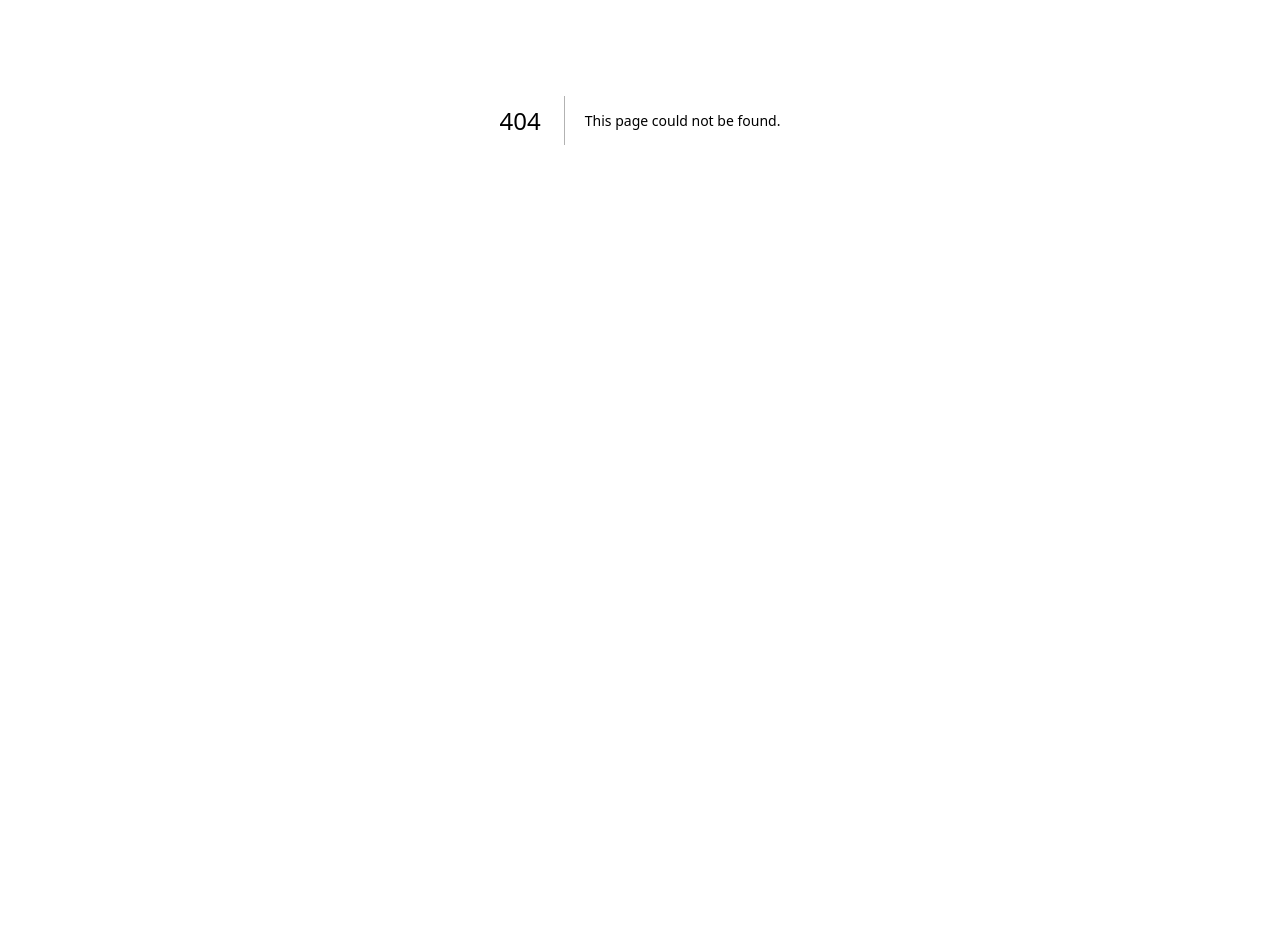
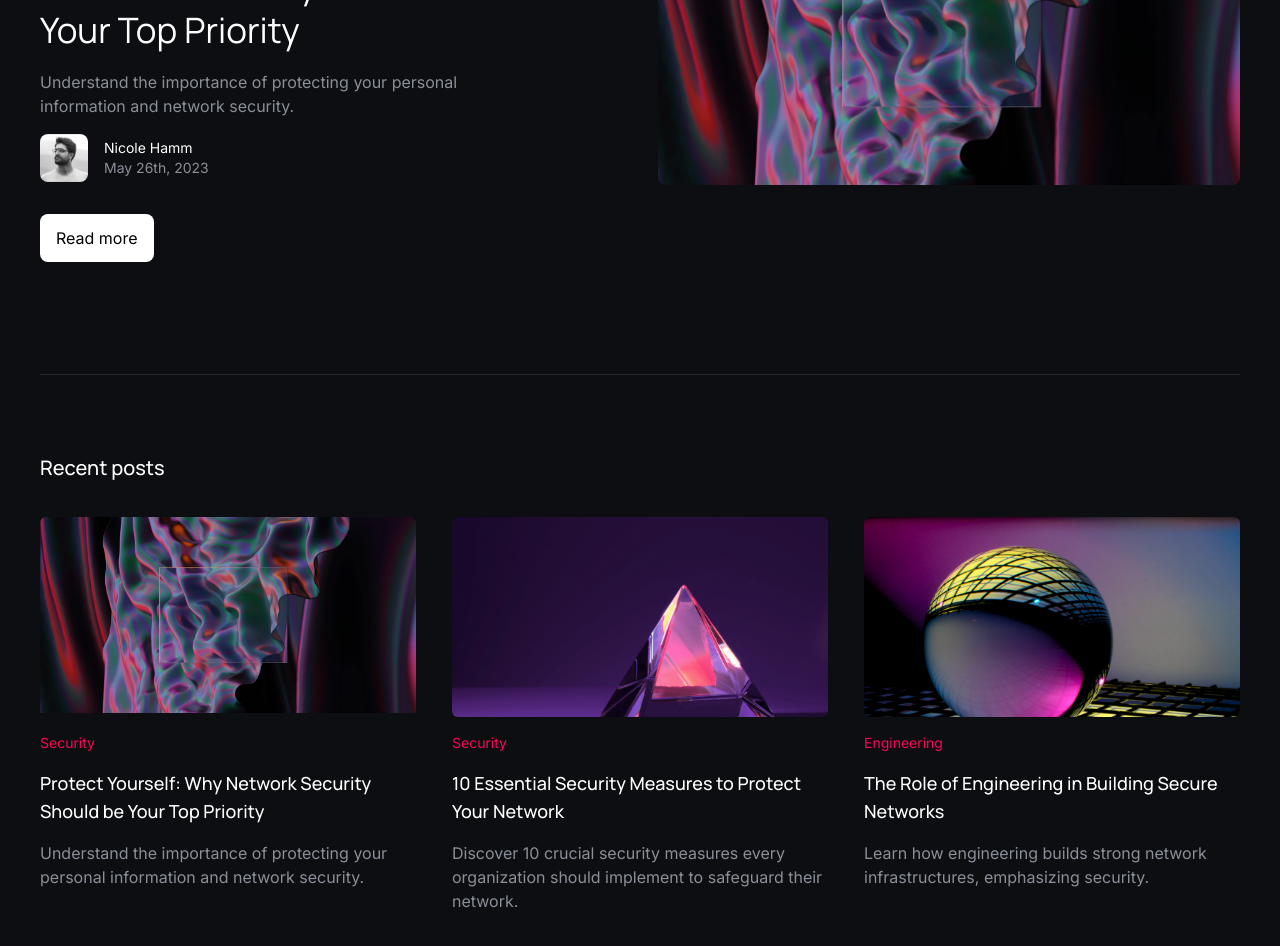
Before and after one commit to iamendy/nue, a Next.js app: page /blog in a window 1280 px wide. Before the commit this address had no page. Shown: the part 280-1226 px from the top of the page. Before the commit the page ends 800 px from the top, so only its background shows below. Built offline with nearby package versions, Linux system fonts and the light colour scheme.

Commit message:
updated: completed blog page

```diff
--- a/src/components/Navbar.tsx
+++ b/src/components/Navbar.tsx
@@ -16,7 +16,7 @@ const Navbar = () => {
         <Link href="/pricing" className="hover:text-red">
           Pricing
         </Link>
-        <Link href="#" className="hover:text-red">
+        <Link href="/blog" className="hover:text-red">
           Blog
         </Link>
         <Link href="#" className="hover:text-red">
--- /dev/null
+++ b/src/pages/blog.tsx
@@ -0,0 +1,135 @@
+import Layout from "@/components/Layout";
+
+const Blog = () => {
+  return (
+    <Layout>
+      <section className="px-4 py-10 lg:pt-20 lg:pb-0 lg:px-10 ">
+        <div className="lg:flex lg:space-x-9 pb-14 border-b border-b-features/20">
+          <div className="mb-8 lg:mb-14 lg:flex-1">
+            <h3 className="text-sm text-red leading-[1.5em] mb-4">Security</h3>
+            <h1 className="font-manrope text-[25px] leading-[130%] mb-4 pr-3 lg:text-[35px] lg:w-[80%]">
+              Protect Yourself: Why Network Security Should be Your Top Priority
+            </h1>
+            <p className="text-[16px] text-features leading-[1.5em] mb-4 pr-3 lg:w-[80%]">
+              Understand the importance of protecting your personal information
+              and network security.
+            </p>
+
+            <div className="flex items-center space-x-4 mb-8">
+              <div className="w-12 h-12 rounded-lg overflow-hidden">
+                <img
+                  src="/img/user1.webp"
+                  alt="Nicole Hamm"
+                  className="object-cover w-full h-full"
+                />
+              </div>
+              <div className="text-sm">
+                <p className="">Nicole Hamm</p>
+                <p className="text-features">May 26th, 2023</p>
+              </div>
+            </div>
+
+            <div>
+              <button className="p-2 bg-white text-black rounded-lg transition-colors lg:py-3 lg:px-4 hover:bg-red hover:text-white">
+                Read more
+              </button>
+            </div>
+          </div>
+
+          <div className="w-full h-[200px] lg:h-max rounded-lg overflow-hidden lg:flex-1 items-stretch">
+            <img
+              className="w-full h-full"
+              src="/img/blog1.webp"
+              alt="Protect Yourself: Why Network Security Should be Your Top Priority"
+            />
+          </div>
+        </div>
+      </section>
+
+      <section className="px-4 py-10 lg:py-20 lg:px-10 ">
+        <h1 className="text-[20px] font-manrope font-medium leading-[130%] mb-9">
+          Recent posts
+        </h1>
+
+        <div className="space-y-14 lg:space-y-0 lg:flex lg:gap-x-9">
+          <div className="flex lg:flex-1 flex-col space-y-4">
+            <div className="w-full h-[200px] rounded-md overflow-hidden">
+              <img src="/img/blog1.webp" alt="" />
+            </div>
+            <span className="text-sm text-red">Security</span>
+            <h3 className="font-manrope text-lg font-medium">
+              Protect Yourself: Why Network Security Should be Your Top Priority
+            </h3>
+            <p className="text-features">
+              Understand the importance of protecting your personal information
+              and network security.
+            </p>
+          </div>
+
+          <div className="flex flex-col space-y-4 lg:flex-1">
+            <div className="w-full h-[200px] rounded-md overflow-hidden">
+              <img src="/img/blog2.webp" alt="" />
+            </div>
+            <span className="text-sm text-red">Security</span>
+            <h3 className="font-manrope text-lg font-medium">
+              10 Essential Security Measures to Protect Your Network
+            </h3>
+            <p className="text-features">
+              Discover 10 crucial security measures every organization should
+              implement to safeguard their network.
+            </p>
+          </div>
+
+          <div className="flex flex-col space-y-4 lg:flex-1">
+            <div className="w-full h-[200px] rounded-md overflow-hidden">
+              <img src="/img/blog4.webp" alt="" />
+            </div>
+            <span className="text-sm text-red">Engineering</span>
+            <h3 className="font-manrope text-lg font-medium">
+              The Role of Engineering in Building Secure Networks
+            </h3>
+            <p className="text-features">
+              Learn how engineering builds strong network infrastructures,
+              emphasizing security.
+            </p>
+          </div>
+        </div>
+      </section>
+
+      <section className="px-4 py-10 lg:py-20 lg:px-10 ">
+        <div className="secured flex flex-col p-6 lg:flex-row lg:items-center lg:p-16 lg:space-x-9">
+          <div className="lg:flex lg:items-center lg:space-x-6">
+            <div className="w-20 h-20 mb-9 lg:mb-0 lg:w-30 lg:h-30">
+              <img
+                src="/img/secured.png"
+                alt="secured"
+                className="w-full h-full object-cover"
+              />
+            </div>
+            <div className="mb-10 lg:mb-0">
+              <h2 className="text-[22px] font-manrope font-medium leading-[130%] pr-3 mb-5 lg:text-[28px]">
+                Subscribe for the latest security insights
+              </h2>
+              <p className="text-[16px] leading-[1.5em] text-features pr-3">
+                Stay up-to-date with the latest trends, best practices, and
+                expert insights in the world of security networks.
+              </p>
+            </div>
+          </div>
+
+          <div className="flex bg-[#303036] space-x-4 py-3 px-4 rounded-lg">
+            <input
+              placeholder="Email address"
+              type="text"
+              className="bg-[#303036]  placeholder:text-features focus:outline-red/20 px-1"
+            />
+            <button className="bg-white rounded-md text-black p-2 ">
+              Subscribe
+            </button>
+          </div>
+        </div>
+      </section>
+    </Layout>
+  );
+};
+export default Blog;
--- a/src/styles/globals.css
+++ b/src/styles/globals.css
@@ -114,6 +114,14 @@ body {
   height: 1px;
 }
 
+.secured {
+  background: radial-gradient(
+    50% 50% at 40.2% 100%,
+    rgba(255, 255, 255, 0.15) 0%,
+    rgba(255, 255, 255, 0.05) 100%
+  );
+}
+
 @media screen and (min-width: 1024px) {
   .feature::before {
     display: block;
```
Also changed, not shown: public/img/blog4.webp (added), public/img/secured.png (added).
